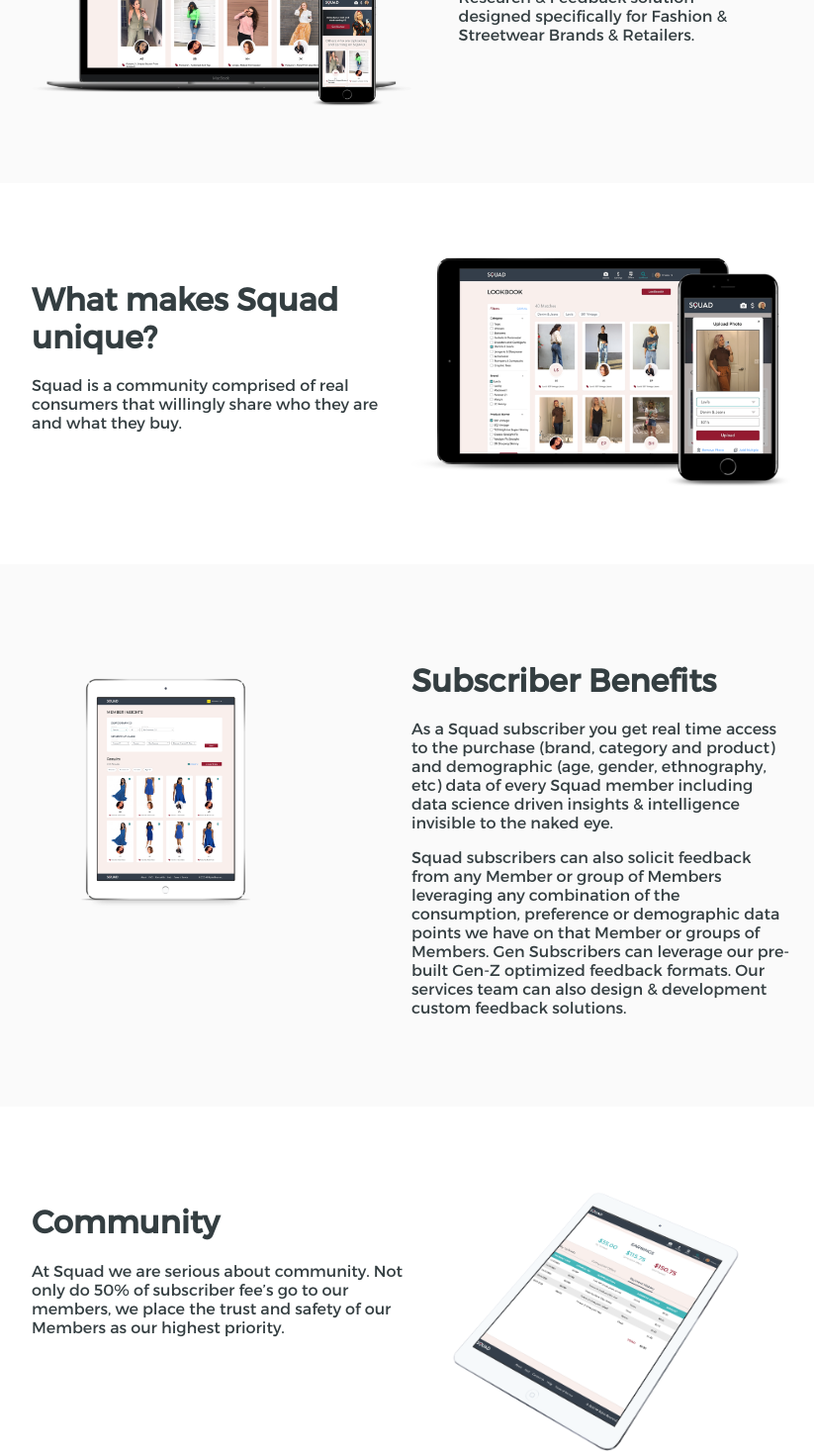
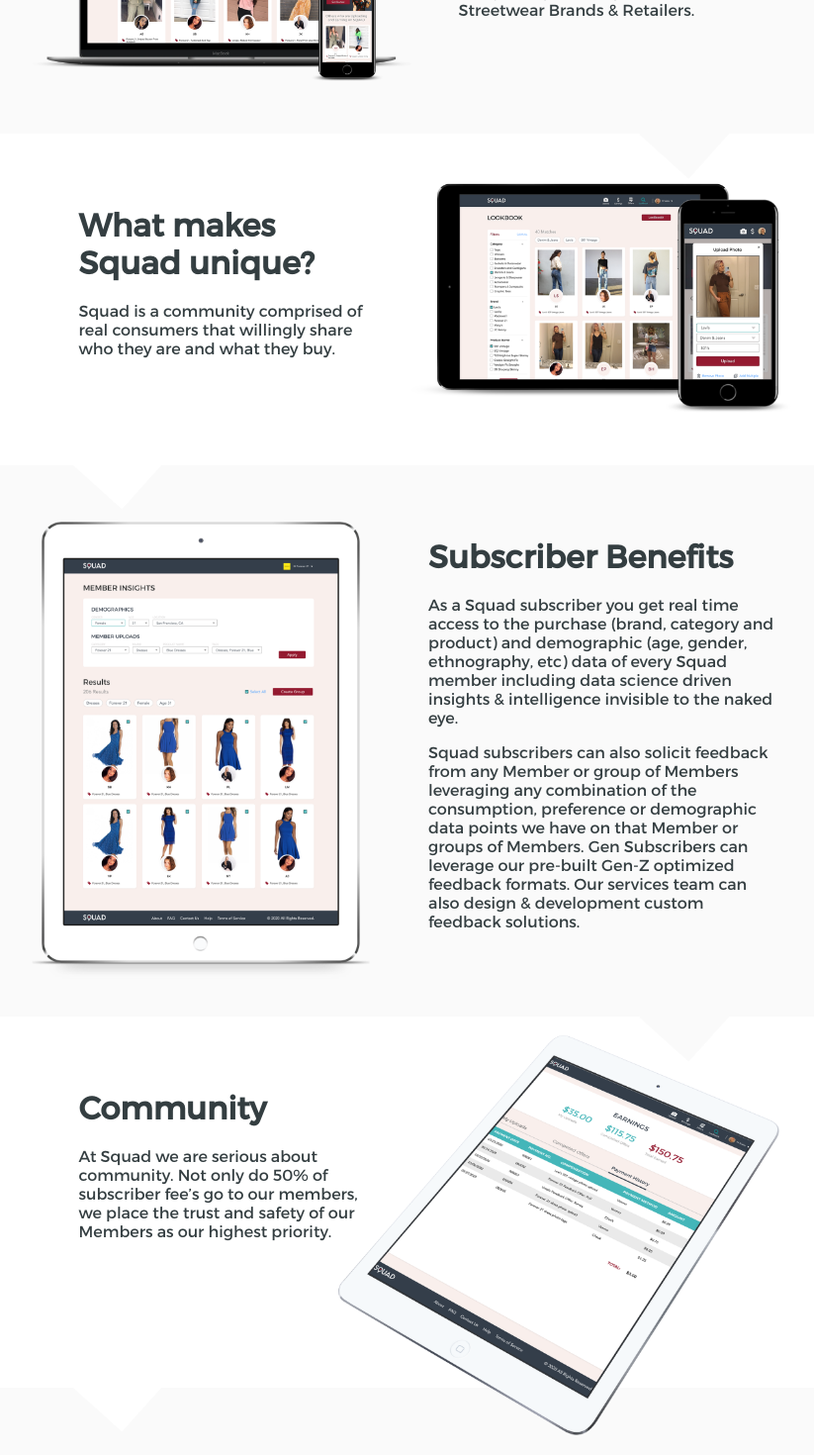
Before and after one commit to viafred/Squad-InfoSite, a React (Create React App) app: page / in a window 1280 px wide. Shown: the part 260-1730 px from the top of the page at 99% size, without its empty margins (224-1047 px from the left). Built offline with nearby package versions, Linux system fonts and the light colour scheme.

Commit message:
Adjusting more sizes.

```diff
--- a/src/components/content/content.component.jsx
+++ b/src/components/content/content.component.jsx
@@ -27,49 +27,56 @@
             </div>
           </div>
         </div>
-        <div className="polygon"></div>
+        <div className="polygon one"></div>
       </div>
       <div className="unique-container">
         <div className="content">
           <div className="text-container">
+            <div className="text-wrapper">
               <h1>What makes Squad unique?</h1>
               <p>Squad is a community comprised of real consumers that willingly share who they are and what they buy.</p>
+            </div>
           </div>
           <div className="img-wrapper">
             <img src={unique} alt='What makes Squad unique' />
           </div>
         </div>
-          <div className="polygon1"></div>
+        <div className="polygon two"></div>
       </div>
       <div className="subscriber-container">
         <div className="content">
-          <div className="img-wrapper">
-            <img src={benefits} alt='Subscriber benefits' />
+          <div className="img-wrapper iPadWrap">
+            <img src={benefits} alt='Subscriber benefits' className="iPad" />
           </div>
           <div className="text-container">
+            <div className="text-wrapper1">
               <h1>Subscriber Benefits</h1>
               <p>As a Squad subscriber you get real time access to the purchase (brand, category and product) and demographic (age, gender, ethnography, etc) data of every Squad member including data science driven insights & intelligence invisible to the naked eye.</p>
               <p>Squad subscribers can also solicit feedback from any Member or group of Members leveraging any combination of the consumption, preference or demographic data points we have on that Member or groups of Members. Gen Subscribers can leverage our pre-built Gen-Z optimized feedback formats. Our services team can also design & development custom feedback solutions.</p>
             </div>
           </div>
-        <div className="polygon2"></div>
+        </div>
+        <div className="polygon three"></div>
       </div>
       <div className="community-container">
         <div className="content">
           <div className="text-container">
+          < div className="text-wrapper">
               <h1>Community</h1>
               <p>At Squad we are serious about community. Not only do 50% of subscriber fee’s go to our members, we place the trust and safety of our Members as our highest priority.</p>
             </div>
-          <div className="img-wrapper">
-            <img src={earnings} alt='Subscriber benefits' />
+          </div>
+          <div className="img-wrapper tiltiPadWrap">
+            <img src={earnings} alt='Subscriber benefits' className="tiltiPad"/>
           </div>
         </div>
-        <div className="polygon3"></div>
+        <div className="polygon four"></div>
       </div>
       <div className="team-container">
         <div className="content">
           <h1>Meet the Team</h1>
           <table>
+            <tbody>
               <tr>
                 <td>
                   <img src={aleksandra} alt='Aleksandra' />
@@ -105,6 +112,7 @@
                   <p>fred@myteammysquad.com</p>
                 </td>
                 </tr>
+              </tbody>
           </table>
         </div>
       </div>
--- a/src/components/content/content.styles.scss
+++ b/src/components/content/content.styles.scss
@@ -9,11 +9,19 @@
   background-color: #FFFFFF;
   width: 100%;
 }
+.subscriber-container {
+  height: 556.938px;
+  overflow: visible;
+}
+.community-container {
+  height: 375px;
+  overflow: visible;
+}
 .content {
   max-width: 768px;
   margin-left: auto;
   margin-right: auto;
-  padding: 75px 0 75px 0;
+  padding: 50px 0 50px 0;
 }
 .img-wrapper {
   width: 50%;
@@ -22,6 +30,20 @@
   img {
     width: 100%;
   }
+  .iPad {
+    width: 200%;
+    margin-top: -75px;
+    margin-left: -100px;
+  }
+  .tiltiPad {
+    width: 155%;
+    margin-top: -50px;
+    margin-left: -140px;
+  }
+}
+.iPadWrap,
+.tiltiPadWrap {
+  position: relative;
 }
 .text-container {
   width: 50%;
@@ -32,6 +54,10 @@
 }
 .text-wrapper {
   width: 289px;
+  margin: auto;
+}
+.text-wrapper1 {
+  width: 350px;
   margin: auto;
 }
 .team-container {
@@ -49,35 +75,25 @@
   position: absolute;
   width: 67px;
   height: 93px;
-  right: 75px;
-  top: 387px;
-  background: #FAFAFA;
   transform: rotate(-138deg);
 }
-.polygon1 {
-  position: absolute;
-  width: 67px;
-  height: 93px;
-  left: 75px;
-  top: 771px;
+.polygon.one {
+  top: 337px;
+  background: #FAFAFA;
+  right: 25%;
+}
+.polygon.two {
+  top: 671px;
   background: #FFFFFF;
-  transform: rotate(-138deg);
+  left: 25%;
 }
-.polygon2 {
-  position: absolute;
-  width: 67px;
-  height: 93px;
-  right: 75px;
-  top: 1321px;
+.polygon.three {
+  top: 1229px;
   background: #FAFAFA;
-  transform: rotate(-138deg);
+  right: 25%;
 }
-.polygon3 {
-  position: absolute;
-  width: 67px;
-  height: 93px;
-  left: 75px;
-  top: 1761px;
+.polygon.four {
+  top: 1603px;
   background: #FFFFFF;
-  transform: rotate(-138deg);
+  left: 25%;
 }
```
Lines whose indentation alone changed are shown as unchanged.
